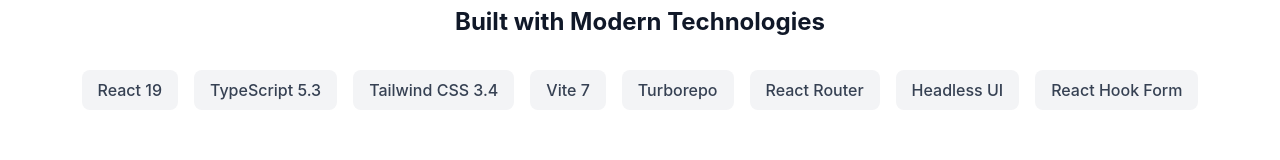
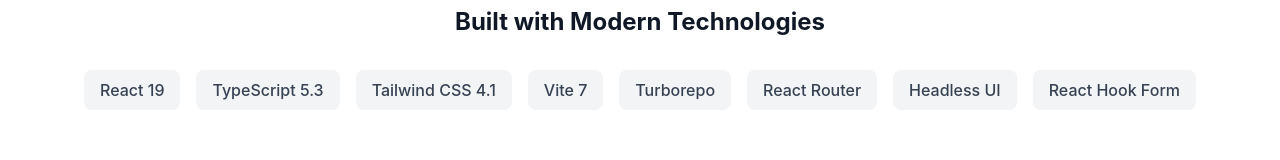
Before and after one commit to markhazleton/tailwind-demo, a React (Vite) app in the folder apps/demo-app/: page /demos in a window 1280 px wide. Shown: the part 3374-3534 px from the top of the page. Built offline with nearby package versions, Linux system fonts and the light colour scheme.

Commit message:
content: Update Tailwind CSS version references from 3.4 to 4.1
- Updated HomePage.tsx technology stack section to reflect current Tailwind CSS 4.1
- Updated DemosPage.tsx technology list to show Tailwind CSS 4.1
- Ensures all website content accurately reflects current project state

```diff
--- a/apps/demo-app/src/pages/DemosPage.tsx
+++ b/apps/demo-app/src/pages/DemosPage.tsx
@@ -299,7 +299,7 @@
             {[
               'React 19',
               'TypeScript 5.3',
-              'Tailwind CSS 3.4',
+              'Tailwind CSS 4.1',
               'Vite 7',
               'Turborepo',
               'React Router',
--- a/apps/demo-app/src/pages/HomePage.tsx
+++ b/apps/demo-app/src/pages/HomePage.tsx
@@ -214,7 +214,7 @@
                   Performance & Modern Stack
                 </h4>
                 <p className="text-gray-600 dark:text-gray-400">
-                  Built with React 19, TypeScript 5.3, Tailwind CSS 3.4, and Vite 7 for optimal
+                  Built with React 19, TypeScript 5.3, Tailwind CSS 4.1, and Vite 7 for optimal
                   performance. Monorepo architecture with Turborepo for efficient builds.
                 </p>
               </div>
```
Also changed, not shown: 1 other file (tests, documents, lock files or other folders).
